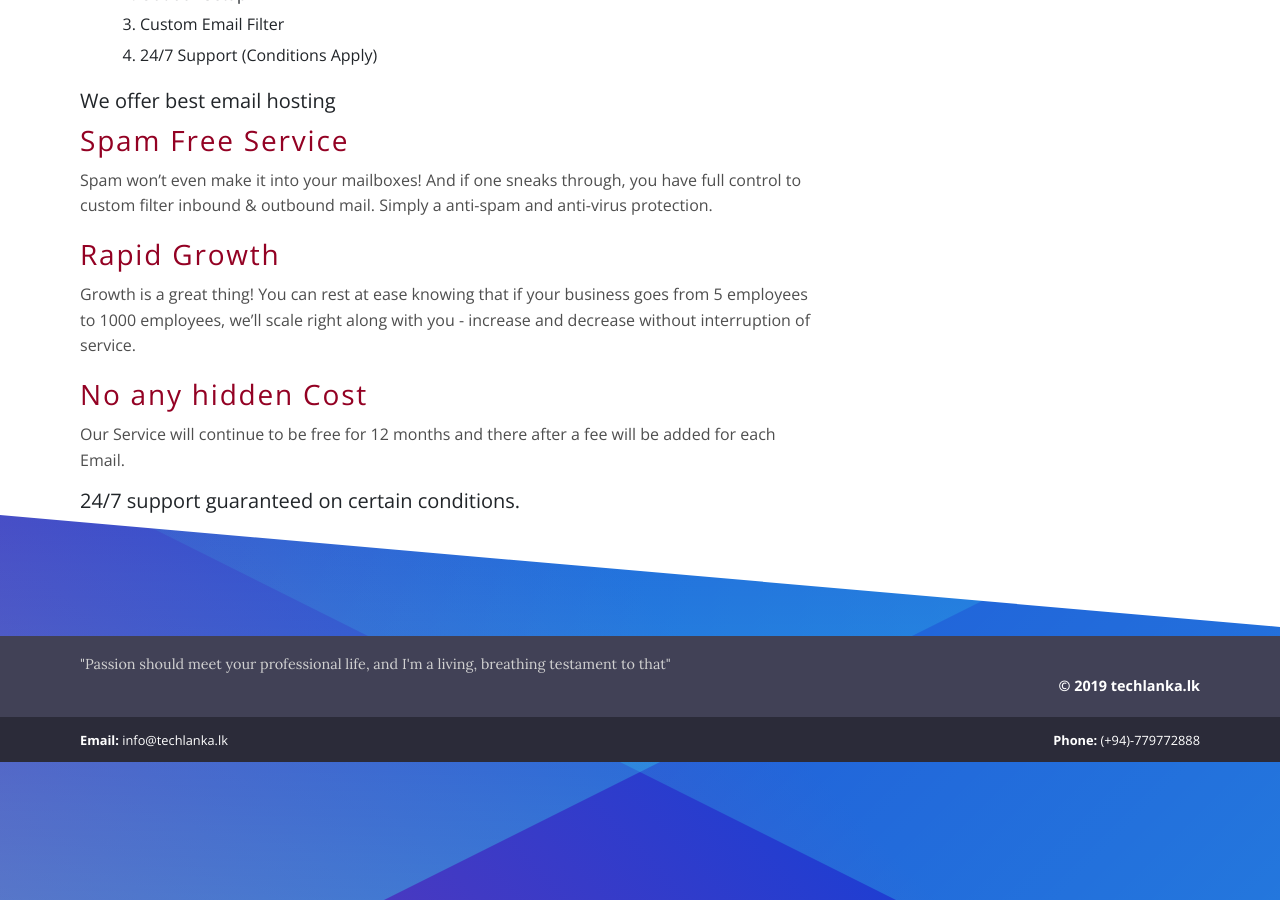
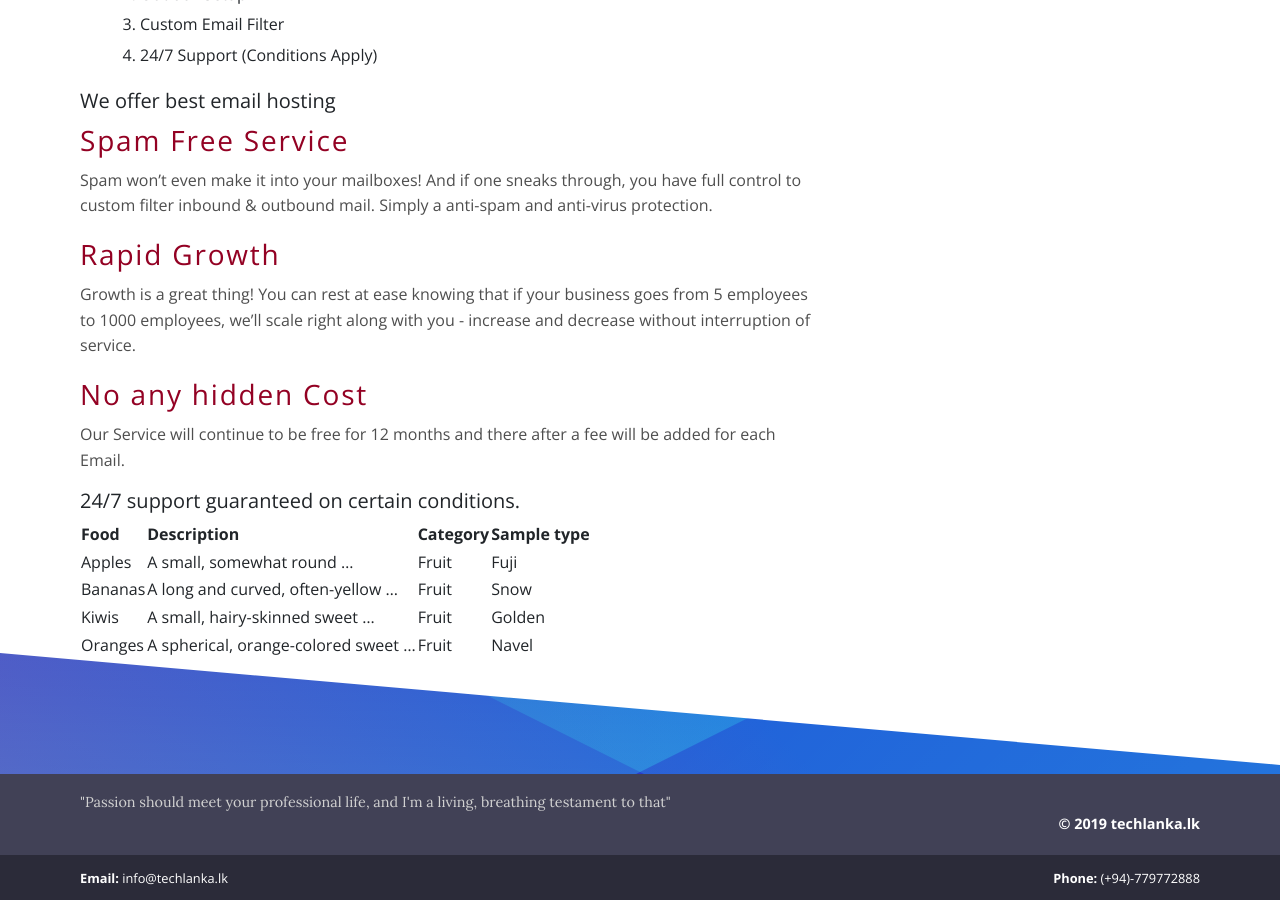
Before and after one commit to techlanka/business, a Jekyll site: the page built from _services/free-business-email.md, in a window 1280 px wide and 900 px high, scrolled down 578 px. Built offline with Jekyll 4.4.1, drawn with Linux system fonts in a browser that asks for light colours.

Commit message:
Update free-business-email.md

```diff
--- a/_services/free-business-email.md
+++ b/_services/free-business-email.md
@@ -25,3 +25,14 @@
 ### No any hidden Cost
 Our Service will continue to be free for 12 months and there after a fee will be added for each Email.
 ##### 24/7 support guaranteed on certain conditions.
+
+<div class="datatable-begin"></div>
+
+Food    | Description                           | Category | Sample type
+------- | ------------------------------------- | -------- | -----------
+Apples  | A small, somewhat round ...           | Fruit    | Fuji
+Bananas | A long and curved, often-yellow ...   | Fruit    | Snow
+Kiwis   | A small, hairy-skinned sweet ...      | Fruit    | Golden
+Oranges | A spherical, orange-colored sweet ... | Fruit    | Navel
+
+<div class="datatable-end"></div>
```
